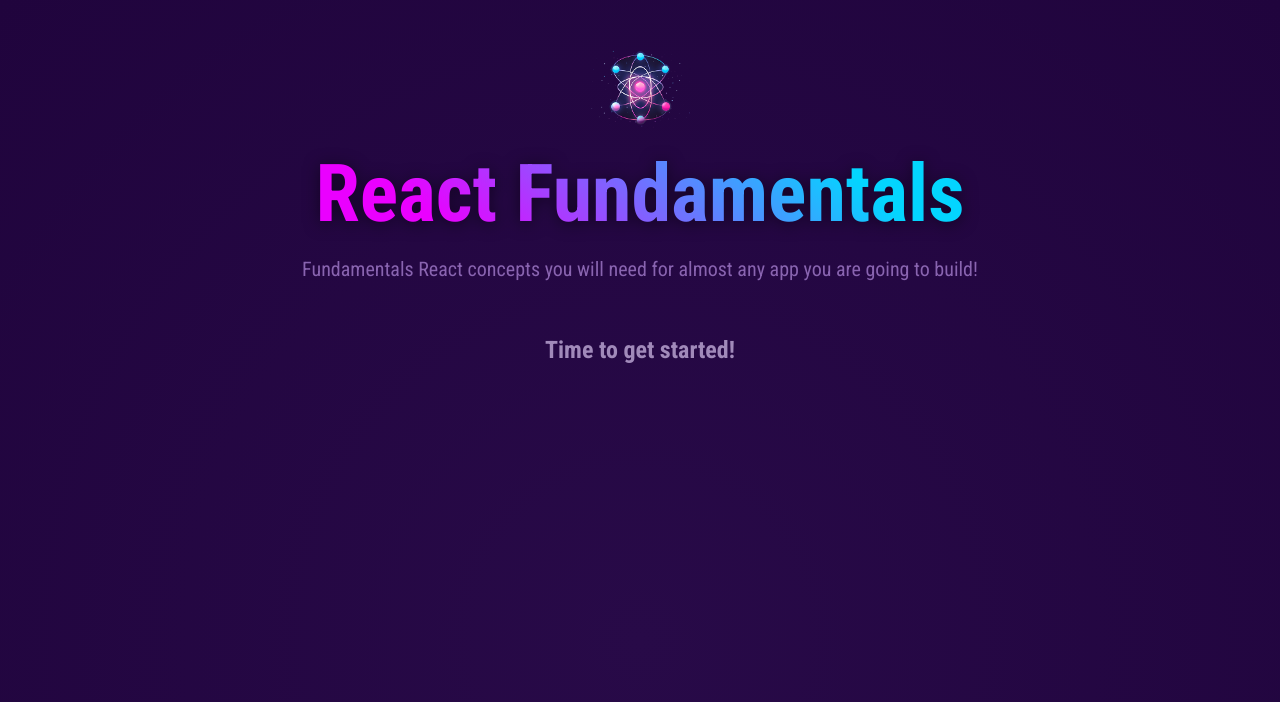
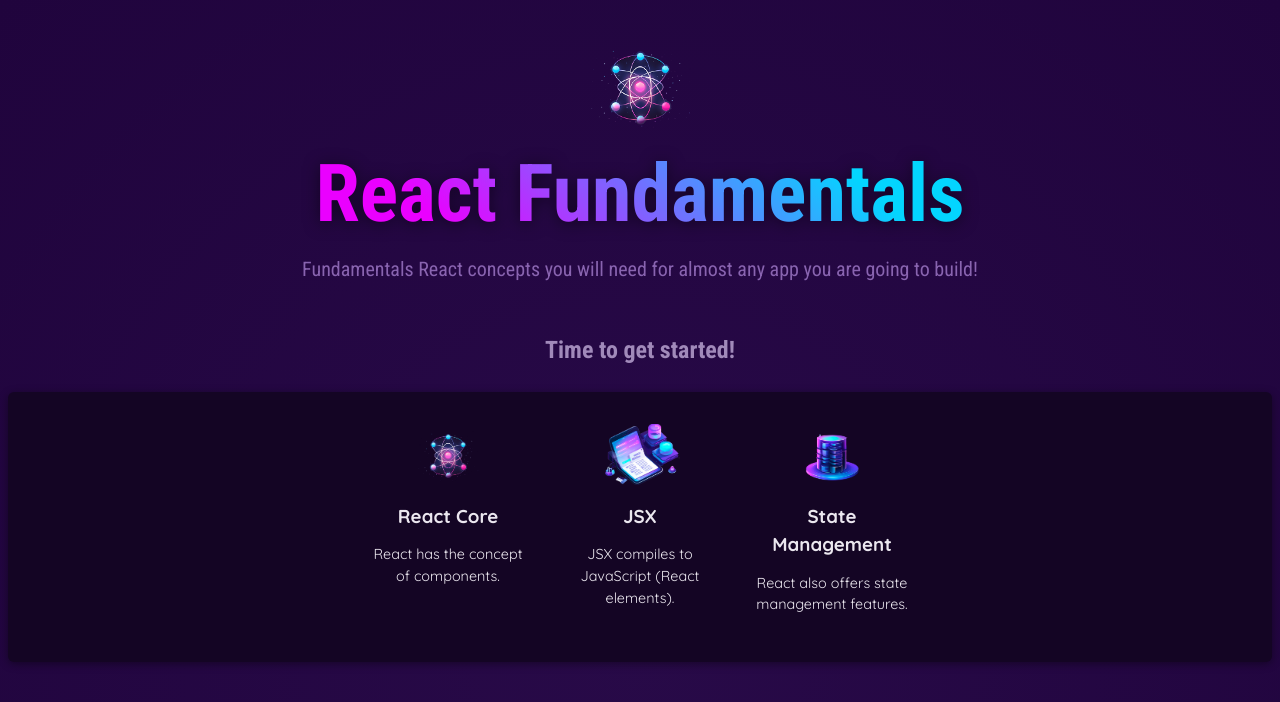
Before and after one commit to asimkamalk/react-core, a React (Vite) app in the folder 01-starting-project/: page / in a window 1280 px wide. Shown: the top 702 px of the page. Built offline with nearby package versions, Linux system fonts and the light colour scheme.

Commit message:
CoreConcept component added with data.js using 2 methods for rendering

```diff
--- a/01-starting-project/src/App.jsx
+++ b/01-starting-project/src/App.jsx
@@ -1,5 +1,9 @@
+import arrayOfObj from "./data.js";
+
 import componentsImg from "./assets/react-core-concepts.png";
-
+// import reactCore from "./assets/react-core-concepts.png";
+// import jsxImg from "./assets/jsx-ui.png";
+// import stateImg from "./assets/state-mgmt.png";
 const reactDescription = ["Fundamentals", "Crucial", "Core"];
 
 function getRandomInt(max) {
@@ -20,6 +24,16 @@
   );
 }
 
+function CoreConcept({ img, title, desc }) {
+  return (
+    <li>
+      <img src={img} alt={title} />
+      <h3>{title}</h3>
+      <p>{desc}</p>
+    </li>
+  );
+}
+
 function App() {
   return (
     <div>
@@ -27,6 +41,31 @@
       <main>
         <h2>Time to get started!</h2>
       </main>
+      <section id="core-concepts">
+        {/* <ul>
+          <CoreConcept
+            img={arrayOfObj[0].img}
+            title={arrayOfObj[0].title}
+            desc={arrayOfObj[0].desc}
+          />
+          <CoreConcept
+            img={arrayOfObj[1].img}
+            title={arrayOfObj[1].title}
+            desc={arrayOfObj[1].desc}
+          />
+
+          <CoreConcept
+            img={arrayOfObj[2].img}
+            title={arrayOfObj[2].title}
+            desc={arrayOfObj[2].desc}
+          />
+        </ul> */}
+        <ul>
+          {arrayOfObj.map((item) => (
+            <CoreConcept key={item.title} {...item} />
+          ))}
+        </ul>
+      </section>
     </div>
   );
 }
--- /dev/null
+++ b/01-starting-project/src/data.js
@@ -0,0 +1,23 @@
+import reactCore from "./assets/react-core-concepts.png";
+import jsxImg from "./assets/jsx-ui.png";
+import stateImg from "./assets/state-mgmt.png";
+
+const arrayOfObj = [
+  {
+    img: reactCore,
+    title: "React Core",
+    desc: "React has the concept of components.",
+  },
+  {
+    img: jsxImg,
+    title: "JSX",
+    desc: "JSX compiles to JavaScript (React elements).",
+  },
+  {
+    img: stateImg,
+    title: "State Management",
+    desc: "React also offers state management features.",
+  },
+];
+
+export default arrayOfObj;
```
